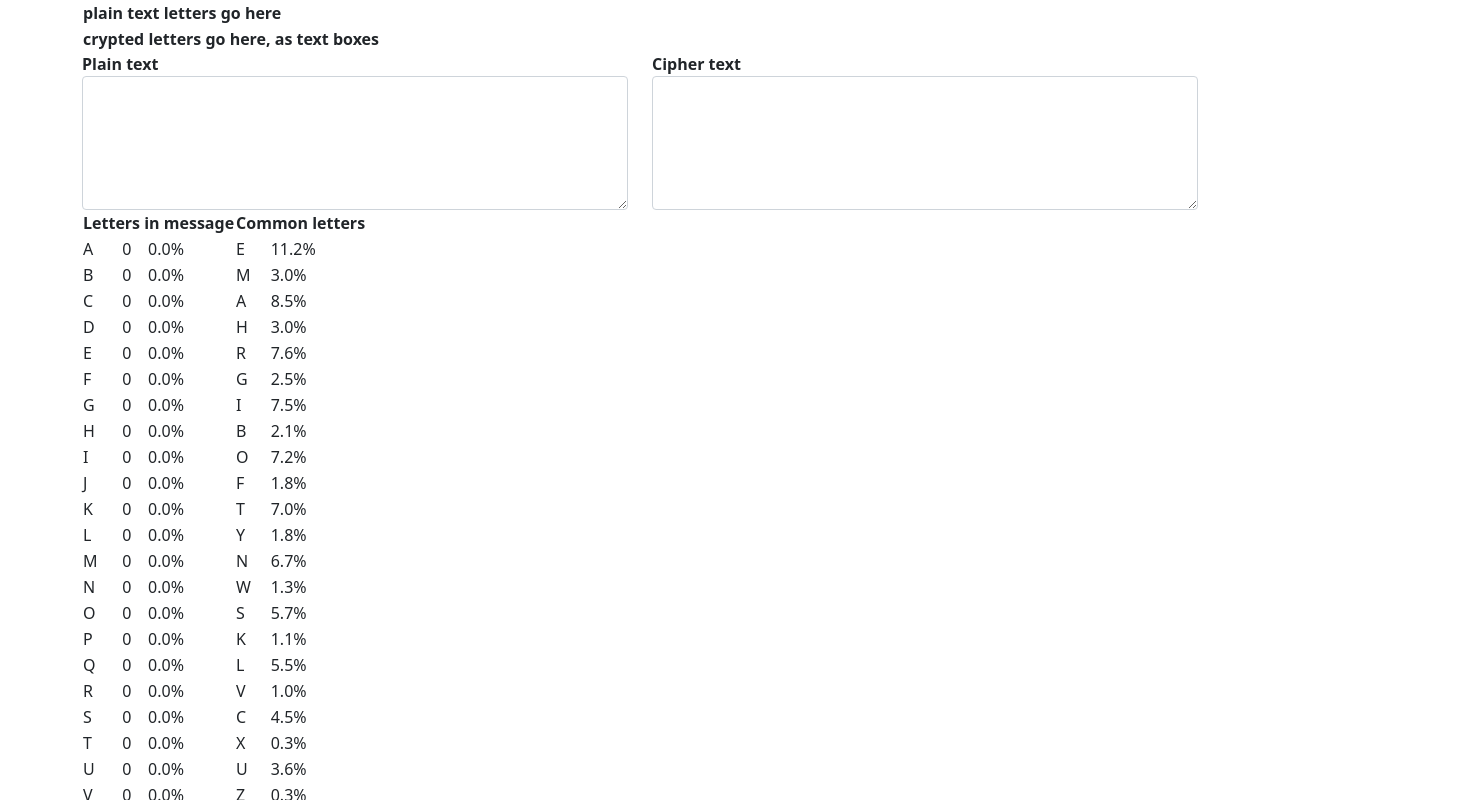
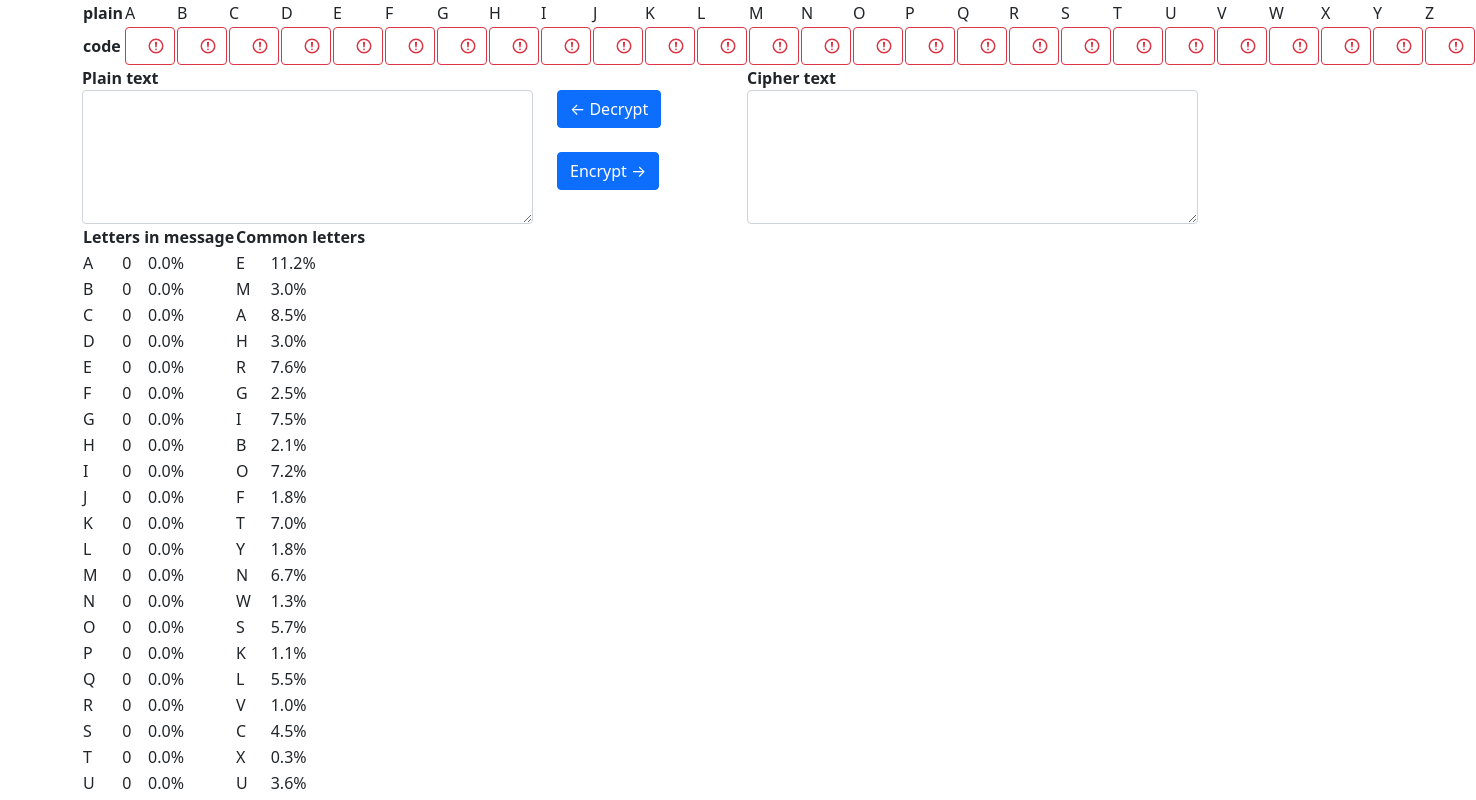
Before and after one commit to spraints/codes, a React (Create React App) app: page / in a window 1280 px wide. Shown: the top 800 px of the page, 1476 px wide, since content can reach past the window. Built offline with nearby package versions, Linux system fonts and the light colour scheme.

Commit message:
decode it!

```diff
--- a/src/App.tsx
+++ b/src/App.tsx
@@ -1,13 +1,12 @@
-import { Cipher, ReplacementCipher } from './Model'
 import CharacterCountsView from './views/CharacterCountsView'
 import SubstitutionCipherView from './views/SubstitutionCipherView'
 import TextAreaView from './views/TextAreaView'
 import React, { useReducer } from 'react'
 
 interface State {
-  cipher: Cipher
   plainText: string
   cipherText: string
+  code: { [key: string]: string }
 }
 
 interface Action {
@@ -15,7 +14,7 @@ interface Action {
 }
 
 function initializeModel(): State {
-  return { cipher: new ReplacementCipher([]), plainText: '', cipherText: '' }
+  return { plainText: '', cipherText: '', code: {} }
 }
 
 function updateModel(model: State, action: Action) {
@@ -52,6 +51,25 @@ class AppState {
       this.dispatchUpdate(new UpdateCipherText(s))
     }
   }
+
+  getCodeLetter(plain: string): string {
+    const code = this.data.code[plain]
+    return code || ''
+  }
+
+  get setCodeLetter(): (plain: string, code: string) => void {
+    return (plain, code) => {
+      this.dispatchUpdate(new SetSubstitution(plain, code))
+    }
+  }
+
+  get encrypt(): () => void {
+    return () => this.dispatchUpdate(new Encrypt())
+  }
+
+  get decrypt(): () => void {
+    return () => this.dispatchUpdate(new Decrypt())
+  }
 }
 
 class UpdatePlainText {
@@ -74,6 +92,51 @@ class UpdateCipherText {
   }
 }
 
+class SetSubstitution {
+  plain: string
+  code: string
+  constructor(plain: string, code: string) {
+    this.plain = plain.toUpperCase()
+    this.code = code.toUpperCase()
+  }
+  apply(data: State): State {
+    const code = { ...data.code }
+    if (this.code == '') {
+      delete code[this.plain]
+    } else {
+      code[this.plain] = this.code
+    }
+    return { ...data, code }
+  }
+}
+
+class Encrypt {
+  apply(data: State): State {
+    const cipherText = substitute(data.plainText, data.code)
+    return { ...data, cipherText }
+  }
+}
+
+class Decrypt {
+  apply(data: State): State {
+    const reverseCode = {} as { [key: string]: string }
+    for (const [plain, code] of Object.entries(data.code)) {
+      reverseCode[code] = plain
+    }
+    console.log(reverseCode)
+    const plainText = substitute(data.cipherText, data.code)
+    return { ...data, plainText }
+  }
+}
+
+function substitute(text: string, mapping: { [key: string]: string }) {
+  const chars = text.split('')
+  const mappedChars = chars.map(
+    (c) => mapping[c.toUpperCase()] || c.toLowerCase()
+  )
+  return mappedChars.join('')
+}
+
 function App() {
   const [state, sendModelMsg] = useReducer(updateModel, null, initializeModel)
   const appState = new AppState(state, sendModelMsg)
@@ -82,18 +145,39 @@ function App() {
     <div className="container">
       <div className="row">
         <div className="col-sm-12">
-          <SubstitutionCipherView />
+          <SubstitutionCipherView
+            cipher={appState}
+            setCodeLetter={appState.setCodeLetter}
+          />
         </div>
       </div>
       <div className="row">
-        <div className="col-sm-6">
+        <div className="col-sm-5">
           <TextAreaView
             label="Plain text"
             text={appState.plainText}
             changeText={appState.updatePlainText}
           />
         </div>
-        <div className="col-sm-6">
+        <div className="col-sm-2">
+          <br />
+          <button
+            type="button"
+            className="btn btn-primary"
+            onClick={appState.decrypt}>
+            &larr; Decrypt
+          </button>
+          <br />
+          <br />
+          <button
+            type="button"
+            className="btn btn-primary"
+            onClick={appState.encrypt}>
+            Encrypt &rarr;
+          </button>
+          <br />
+        </div>
+        <div className="col-sm-5">
           <TextAreaView
             label="Cipher text"
             text={appState.cipherText}
@@ -107,6 +191,9 @@ function App() {
           <CharacterCountsView text={appState.cipherText} />
         </div>
       </div>
+      <div className="row">
+        <pre>{JSON.stringify(appState.data, null, ' ')}</pre>
+      </div>
     </div>
   )
 }
--- a/src/Model.ts
+++ b/src/Model.ts
@@ -8,7 +8,7 @@ export interface Replacement {
   cipher: string
 }
 
-export class ReplacementCipher {
+export class SubstitutionCipher {
   replacements: Replacement[]
 
   constructor(replacements: Replacement[]) {
--- /dev/null
+++ b/src/views/SubstitutionCipherView.css
@@ -0,0 +1,3 @@
+.substitution {
+  padding: 1px 2px;
+}
--- a/src/views/SubstitutionCipherView.tsx
+++ b/src/views/SubstitutionCipherView.tsx
@@ -1,12 +1,68 @@
-export default function SubstitutionCipherView() {
+import './SubstitutionCipherView.css'
+
+const ALPHABET = 'ABCDEFGHIJKLMNOPQRSTUVWXYZ'.split('')
+
+interface Cipher {
+  getCodeLetter(plain: string): string
+}
+
+interface Props {
+  cipher: Cipher
+  setCodeLetter: (plain: string, code: string) => void
+}
+
+export default function SubstitutionCipherView(props: Props) {
+  const { cipher, setCodeLetter } = props
+  const seen = {} as { [key: string]: number }
+  for (const c of ALPHABET) {
+    const x = cipher.getCodeLetter(c)
+    if (seen[x]) {
+      seen[x]++
+    } else {
+      seen[x] = 1
+    }
+  }
   return (
     <table>
-      <thead>
-        <th>plain text letters go here</th>
-      </thead>
       <tbody>
-        <th>crypted letters go here, as text boxes</th>
+        <tr>
+          <th>plain</th>
+          {ALPHABET.map((c) => (
+            <td key={c}>{c}</td>
+          ))}
+        </tr>
+        <tr>
+          <th>code</th>
+          {ALPHABET.map((c) => [c, cipher.getCodeLetter(c)]).map(([c, x]) => (
+            <td key={c}>
+              <CodeLetter
+                conflict={seen[x] ? seen[x] > 1 : false}
+                code={x}
+                onChange={(newX) => setCodeLetter(c, newX)}
+              />
+            </td>
+          ))}
+        </tr>
       </tbody>
     </table>
   )
 }
+
+function CodeLetter(props: {
+  conflict: boolean
+  code: string
+  onChange: (newCode: string) => void
+}) {
+  const { conflict, code, onChange } = props
+  const htmlClass = `form-control ${conflict ? 'is-invalid' : ''} substitution`
+  return (
+    <input
+      className={htmlClass}
+      type="text"
+      value={code}
+      onChange={(event) => onChange(event.target.value)}
+      maxLength={1}
+      size={1}
+    />
+  )
+}
```
